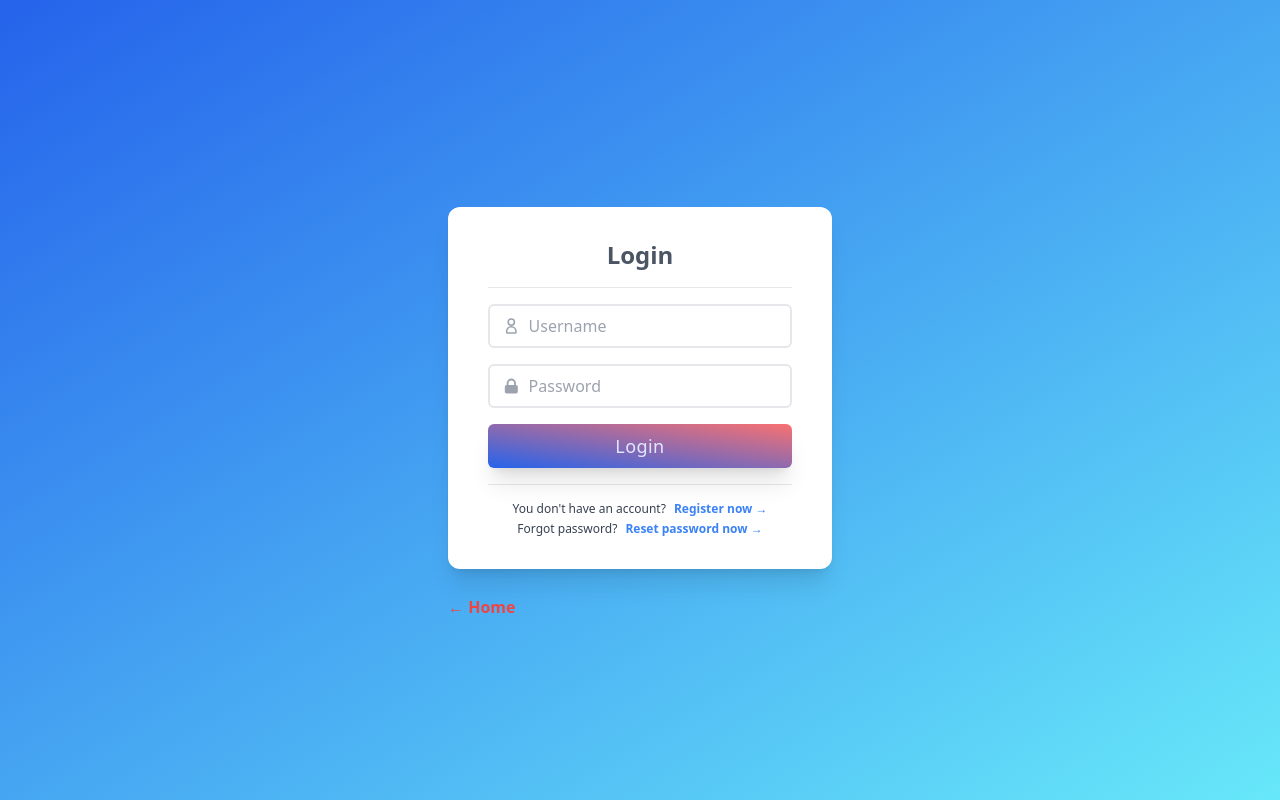
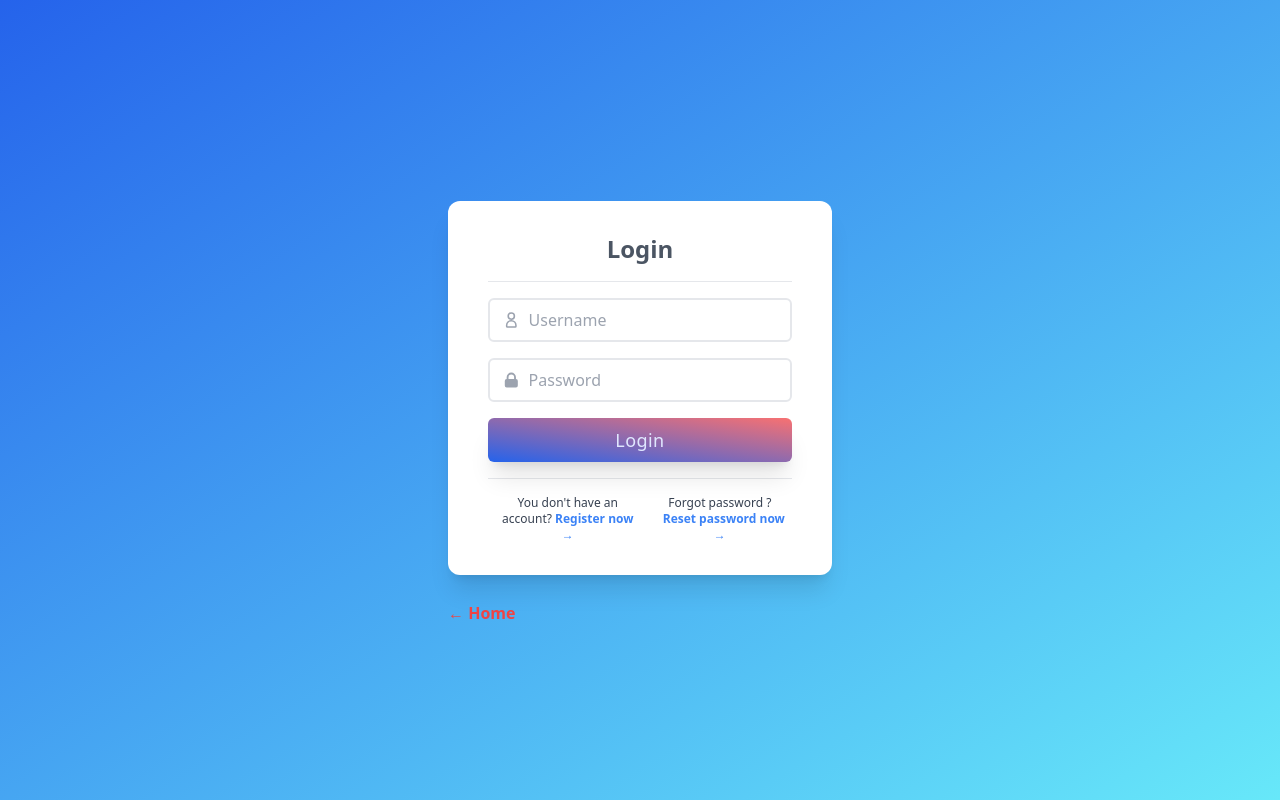
Before and after one commit to shome98/todo-auth, a React (Vite) app in the folder todo-auth-client/: page /login in a window 1280 px wide. Built offline with nearby package versions, Linux system fonts and the light colour scheme.

Commit message:
register now ui change

```diff
--- a/todo-auth-client/src/components/Login.tsx
+++ b/todo-auth-client/src/components/Login.tsx
@@ -83,22 +83,13 @@ const Login = () => {
 
                         <hr />
                         <div className="flex justify-center items-center mt-4">
-    <div className="flex flex-col items-center">
-        <p className="text-gray-700 font-medium text-xs">
-            You don't have an account?
-            <span className="text-blue-500 font-semibold ml-2">
-                <a href="/register">Register now &rarr;</a>
-            </span>
-        </p>
-        <p className="text-gray-700 font-medium text-xs mt-1">
-            Forgot password?
-            <span className="text-blue-500 font-semibold ml-2">
-                <a href="/forgot-password">Reset password now &rarr;</a>
-            </span>
-        </p>
-    </div>
-</div>
-
+                            <p className="inline-flex items-center text-gray-700 font-medium text-xs text-center">
+                                <span className="ml-2">You don't have an account? <a href="/register" className="text-xs ml-2s text-blue-500 font-semibold">Register now &rarr;</a>
+                                </span>
+                                <span className="ml-2">Forgot password ? <a href="/forgot-password" className="text-xs ml-2 text-blue-500 font-semibold">Reset password now &rarr;</a>
+                                </span>
+                            </p>
+                        </div>
                     </div>
                 </div>
                 <div className="pt-6 text-base font-semibold leading-7">
```
